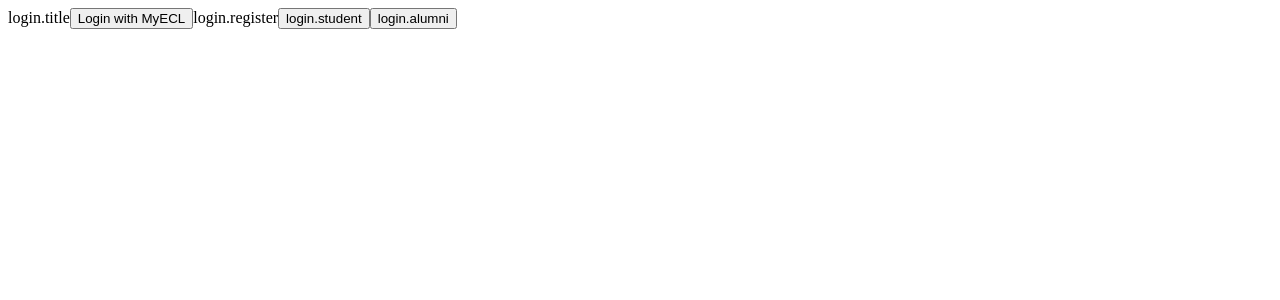
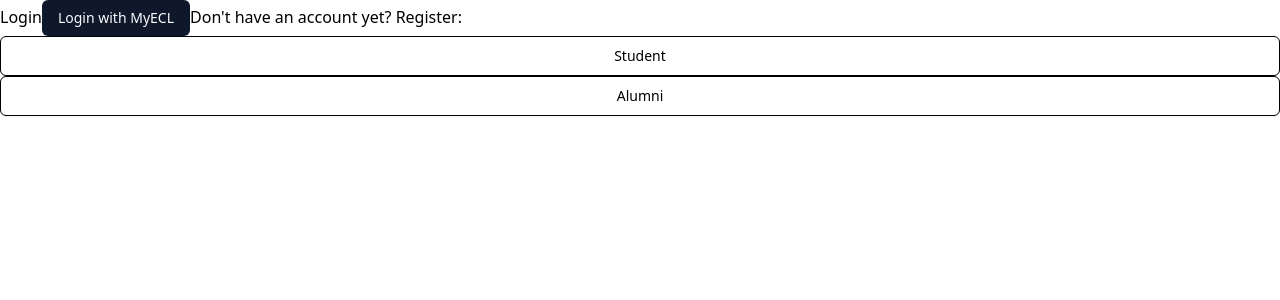
Before and after one commit to aeecleclair/pmf-frontend, a Next.js app: page /pmf/en/login in a window 1280 px wide. Shown: the top 300 px of the page. Built offline with nearby package versions, Linux system fonts and the light colour scheme; no server answers.

Commit message:
fix pmf redirect+translations + added theme

```diff
--- a/src/app/pmf/[locale]/layout.tsx
+++ b/src/app/pmf/[locale]/layout.tsx
@@ -7,6 +7,7 @@ import QueryProvider from "../../QueryProvider";
 
 import type { Metadata } from "next";
 import { AuthInterceptor } from "@/app/provider";
+import { ThemeProvider } from "./theme-provider";
 
 export function generateStaticParams() {
   return routing.locales.map((locale) => ({ locale }));
@@ -40,11 +41,18 @@ export default async function LocaleLayout({
     <html lang={locale}>
       <body>
         <AuthInterceptor>
-          <Suspense>
-            <QueryProvider>
-              <NextIntlClientProvider>{children}</NextIntlClientProvider>
-            </QueryProvider>
-          </Suspense>
+          <ThemeProvider
+            attribute="class"
+            defaultTheme="system"
+            enableSystem
+            enableColorScheme={true}
+          >
+            <Suspense>
+              <QueryProvider>
+                <NextIntlClientProvider>{children}</NextIntlClientProvider>
+              </QueryProvider>
+            </Suspense>
+          </ThemeProvider>
         </AuthInterceptor>
       </body>
     </html>
--- a/src/app/pmf/[locale]/login/page.tsx
+++ b/src/app/pmf/[locale]/login/page.tsx
@@ -6,13 +6,13 @@ import { useTranslations } from "next-intl";
 import { useRouter } from "@/i18n/navigation";
 
 export default function Login() {
-  const t = useTranslations("login");
+  const t = useTranslations("pmf");
   const router = useRouter();
   return (
     <div>
-      {t("title")}
+      {t("login.title")}
       <MyECLButton subdomain="pmf" />
-      <span>{t("register")}</span>
+      <span>{t("login.register")}</span>
       <Button
         variant="outline"
         size="lg"
@@ -23,7 +23,7 @@ export default function Login() {
           router.push(redirectUri);
         }}
       >
-        {t("student")}
+        {t("login.student")}
       </Button>
       <Button
         variant="outline"
@@ -36,7 +36,7 @@ export default function Login() {
           router.push(redirectUri);
         }}
       >
-        {t("alumni")}
+        {t("login.alumni")}
       </Button>
     </div>
   );
--- a/src/app/pmf/[locale]/page.tsx
+++ b/src/app/pmf/[locale]/page.tsx
@@ -1,7 +1,7 @@
 "use client";
 import { useMeUser } from "@/hooks/useMeUser";
 import TestPage from "@/components/pmf/user/TestPage";
-// import OffersPanel from "../../components/user/OffersPanel"
+import OffersPanel from "@/components/pmf/user/OffersPanel"
 
 export default function Page() {
   const { user } = useMeUser();
@@ -12,7 +12,7 @@ export default function Page() {
         Bienvenue {user?.firstname} {user?.name} sur PMF !
       </p>
       <TestPage />
-      {/* <OffersPanel /> */}
+      {<OffersPanel />}
     </div>
   );
 }
--- /dev/null
+++ b/src/app/pmf/[locale]/theme-provider.tsx
@@ -0,0 +1,10 @@
+"use client"
+
+import {
+    ThemeProvider as NextThemesProvider,
+    ThemeProviderProps,
+} from "next-themes";
+
+export function ThemeProvider({ children, ...props }: ThemeProviderProps) {
+    return <NextThemesProvider {...props}>{children}</NextThemesProvider>;
+}
--- /dev/null
+++ b/src/app/pmf/layout.tsx
@@ -0,0 +1,7 @@
+import "../globals.css";
+
+import { PropsWithChildren } from "react";
+
+export default function RootLayout({ children }: PropsWithChildren) {
+  return children;
+}
--- /dev/null
+++ b/src/app/pmf/not-found.tsx
@@ -0,0 +1,13 @@
+"use client";
+
+import Error from "next/error";
+
+export default function NotFound() {
+  return (
+    <html lang="en">
+      <body>
+        <Error statusCode={404} />
+      </body>
+    </html>
+  );
+}
--- /dev/null
+++ b/src/app/pmf/page.tsx
@@ -0,0 +1,3 @@
+import RedirectPage from "./redirect";
+
+export default RedirectPage;
--- /dev/null
+++ b/src/app/pmf/redirect.tsx
@@ -0,0 +1,32 @@
+"use client";
+
+import { useLocaleStore } from "@/stores/locale";
+
+import { usePathname } from "next/navigation";
+import { permanentRedirect } from "next/navigation";
+import { Suspense, useEffect } from "react";
+
+export default function RedirectPage() {
+  return (
+    <Suspense>
+      <html>
+        <body>
+          <RedirectPageInternal />
+        </body>
+      </html>
+    </Suspense>
+  );
+}
+
+function RedirectPageInternal() {
+  const pathname = usePathname();
+  const { localeStore, setLocaleStore } = useLocaleStore();
+
+  useEffect(() => {
+    const navigatorLocale = navigator.language.startsWith("fr") ? "fr" : "en";
+    if (!localeStore) setLocaleStore(navigatorLocale);
+    permanentRedirect(`/${localeStore ?? navigatorLocale}${pathname}`);
+  });
+
+  return <></>;
+}
--- a/src/components/pmf/user/OffersPanel.tsx
+++ b/src/components/pmf/user/OffersPanel.tsx
@@ -1,11 +1,11 @@
-// import { useOffers } from "@/hooks/useOffers";
+import { useOffers } from "@/hooks/pmf/useOffers";
 
-// export default function OffersPanel() {
-//     const { offers } = useOffers();
+export default function OffersPanel() {
+    const { offers } = useOffers();
 
-//     return (
-//         offers.map((offer) => (
-//             <p>offre {offer.name}</p>
-//         ))
-//     );
-// };
+    return (
+        offers.map((offer) => (
+            <p>offre {offer.name}</p>
+        ))
+    );
+};
--- a/src/components/pmf/user/TestPage.tsx
+++ b/src/components/pmf/user/TestPage.tsx
@@ -2,6 +2,6 @@ import { useTranslations } from "next-intl";
 
 
 export default function TestPage() {
-    const t = useTranslations("TestPage");
-    return <div>{t("Sample")}</div>;
+    const t = useTranslations("pmf");
+    return <div>{t("TestPage.Sample")}</div>;
 }
--- a/src/hooks/pmf/useOffers.ts
+++ b/src/hooks/pmf/useOffers.ts
@@ -1,4 +1,4 @@
-import { getPmfOffers } from "@/api";
+import { getPmfOffersOptions } from "@/api/@tanstack/react-query.gen";
 import { useAuth } from "@/hooks/useAuth";
 
 import { useQuery } from "@tanstack/react-query";
@@ -6,8 +6,7 @@ import { useQuery } from "@tanstack/react-query";
 export const useOffers = () => {
   const { isTokenExpired } = useAuth();
   const { data, isLoading, refetch } = useQuery({
-    queryKey: ["offers"],
-    queryFn: getPmfOffers,
+    ...getPmfOffersOptions(),
     retry: 3,
     enabled: !isTokenExpired(),
   });
```
Also changed, not shown: 1 other file (tests, documents, lock files or other folders).
